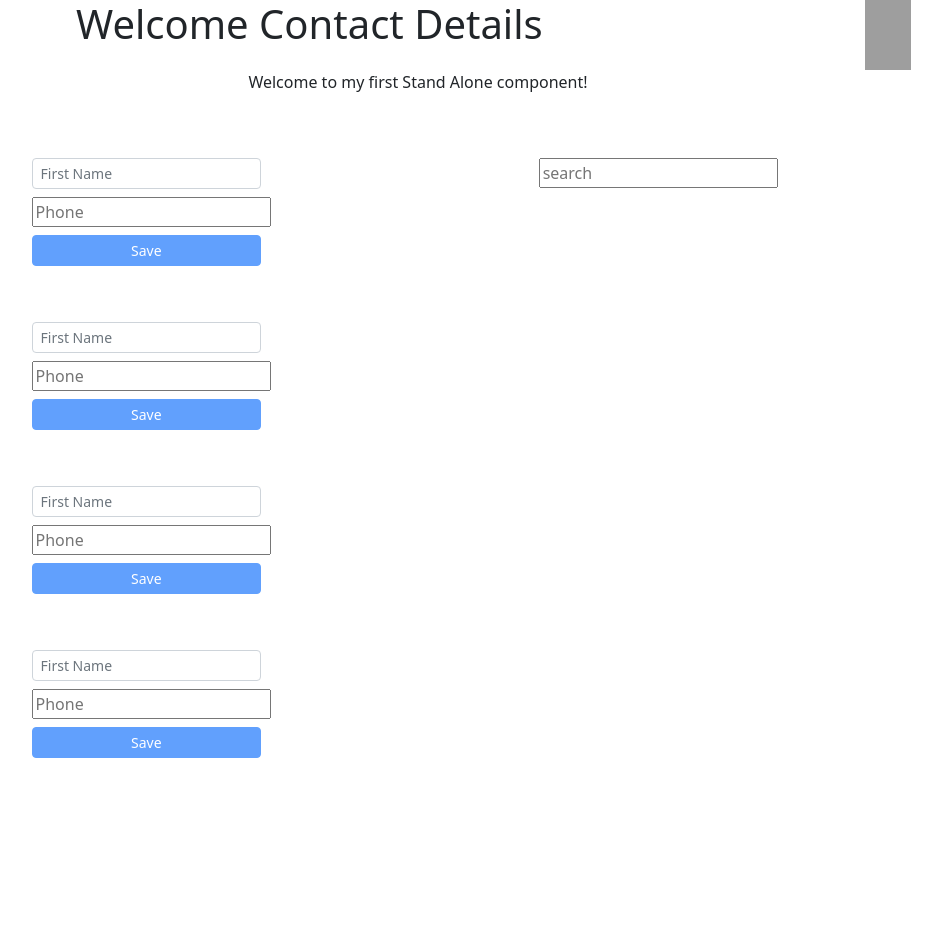
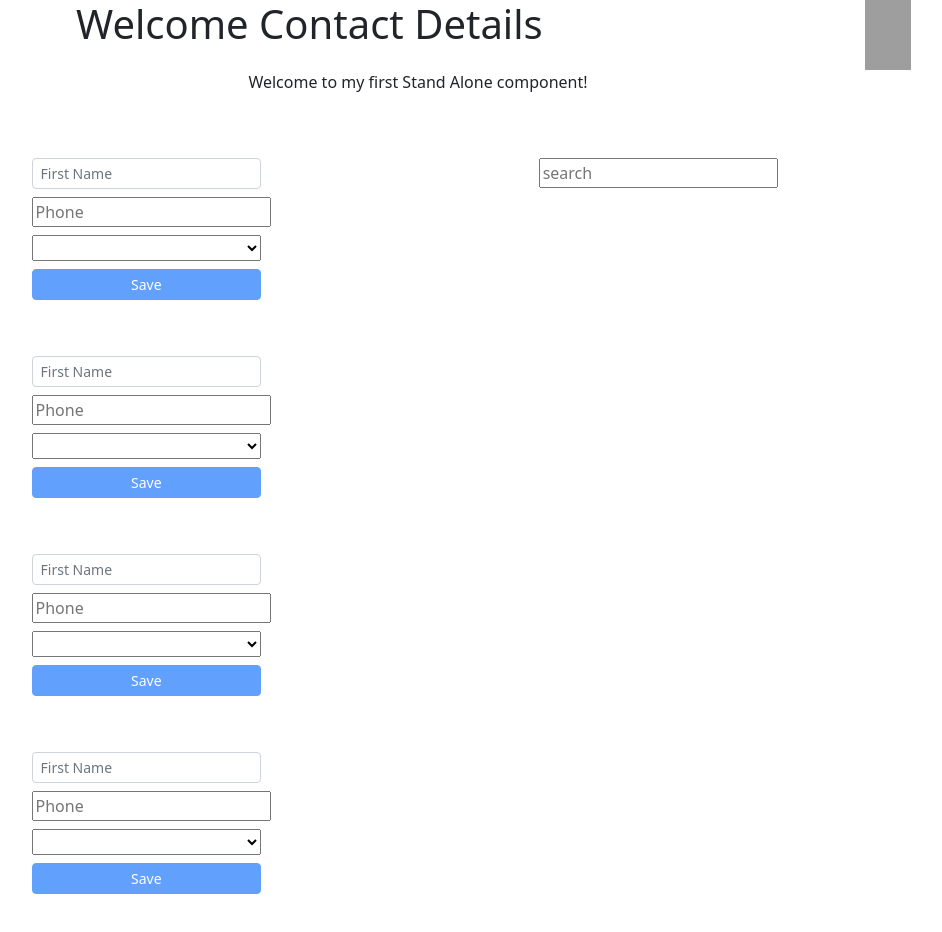
Before and after one commit to rigersleka/phone-book, an Angular app: page / in a window 1280 px wide. Shown: the top 932 px of the page, without its empty margins (222-1164 px from the left). Before the commit the page ends 814 px from the top, so only its background shows below. Built offline with nearby package versions, Linux system fonts and the light colour scheme; grey boxes are pictures that could not be loaded.

Commit message:
create dynamic selector using rxjs

```diff
--- a/src/app/components/contact-detail-form/contact-detail-form.html
+++ b/src/app/components/contact-detail-form/contact-detail-form.html
@@ -64,6 +64,18 @@
       </div>
       <div class="row">
         <div class="col mb-2 d-grid">
+          <select [(ngModel)]="selectedOption" formControlName="selectGender">
+            <option
+              *ngFor="let genderItem of genderItems$ | async"
+              [value]="genderItem"
+            >
+              {{ genderItem }}
+            </option>
+          </select>
+        </div>
+      </div>
+      <div class="row">
+        <div class="col mb-2 d-grid">
           <button
             type="submit"
             id="saveContactDetail"
--- a/src/app/components/contact-detail-form/contact-detail-form.ts
+++ b/src/app/components/contact-detail-form/contact-detail-form.ts
@@ -5,6 +5,7 @@ import {
   FormGroup,
   Validators,
 } from '@angular/forms';
+import { BehaviorSubject, Observable, of } from 'rxjs';
 
 import { IContactDetail } from 'src/app/models/contact-detail.model';
 import { ContactDetailService } from '../../service/contact-detail.service';
@@ -20,11 +21,20 @@ export class ContactDetailForm implements OnInit {
   contactDetail: IContactDetail;
   contactDetailList: IContactDetail[] = [];
 
+  private optionsSubject$$ = new BehaviorSubject<string>('');
+  optionsSubject$ = this.optionsSubject$$.asObservable();
+
+  initialGenders = of(['Male', 'Female']);
+  selectedOption = '';
+  genderItems$: Observable<string[]>;
+
   constructor(
     private formBuilder: FormBuilder,
     private contactDetailService: ContactDetailService
   ) {
     this.contactDetail = {} as IContactDetail;
+
+    this.genderItems$ = this.getGenderItems();
   }
 
   ngOnInit() {
@@ -36,6 +46,9 @@ export class ContactDetailForm implements OnInit {
       phoneNumber: new FormControl(this.contactDetail.phoneNumber, [
         Validators.required,
         Validators.pattern('^((\\+31-?)|0)?[0-9]{10}$'),
+      ]),
+      selectGender: new FormControl(this.contactDetail.gender, [
+        Validators.required,
       ]),
     });
 
@@ -52,6 +65,13 @@ export class ContactDetailForm implements OnInit {
     return this.contactDetailForm.get('phoneNumber')!;
   }
 
+  get selectGender() {
+    return this.contactDetailForm.get('selectGender')!;
+  }
+
+  getGenderItems() {
+    return this.initialGenders;
+  }
   savePhoneBook(): void {
     //check validation of all the form
     if (this.contactDetailForm.invalid) {
@@ -64,8 +84,10 @@ export class ContactDetailForm implements OnInit {
     this.contactDetail = this.contactDetailForm.value;
     this.contactDetailService.addPhoneBook(
       this.contactDetail.firstName,
-      this.contactDetail.phoneNumber
+      this.contactDetail.phoneNumber,
+      this.contactDetail.gender
     );
+
     this.contactDetailForm.reset();
   }
 }
--- a/src/app/components/contact-detail-search/contact-detail-search.html
+++ b/src/app/components/contact-detail-search/contact-detail-search.html
@@ -9,6 +9,7 @@
 
 <ol>
   <li *ngFor="let i of filteredItems$ | async">
-    First name: {{ i.firstName }} - phone number {{ i.phoneNumber }}
+    First name: {{ i.firstName }} - phone number {{ i.phoneNumber }} - gender
+    {{i.gender}}
   </li>
 </ol>
--- a/src/app/models/contact-detail.model.ts
+++ b/src/app/models/contact-detail.model.ts
@@ -1,4 +1,5 @@
 export interface IContactDetail {
   firstName: string;
   phoneNumber: string;
+  gender: string;
 }
--- a/src/app/service/contact-detail.service.ts
+++ b/src/app/service/contact-detail.service.ts
@@ -1,7 +1,6 @@
-import { BehaviorSubject, Observable, of } from 'rxjs';
-
+import { Injectable } from '@angular/core';
+import { BehaviorSubject } from 'rxjs';
 import { IContactDetail } from '../models/contact-detail.model';
-import { Injectable } from '@angular/core';
 
 @Injectable({
   providedIn: 'root',
@@ -13,8 +12,8 @@ export class ContactDetailService {
 
   constructor() {}
 
-  addPhoneBook(firstName: string, phoneNumber: string) {
-    this.contactDetailList.push({ firstName, phoneNumber });
+  addPhoneBook(firstName: string, phoneNumber: string, gender: string) {
+    this.contactDetailList.push({ firstName, phoneNumber, gender });
     this.contactDetail$$.next(this.contactDetailList);
   }
 }
```
